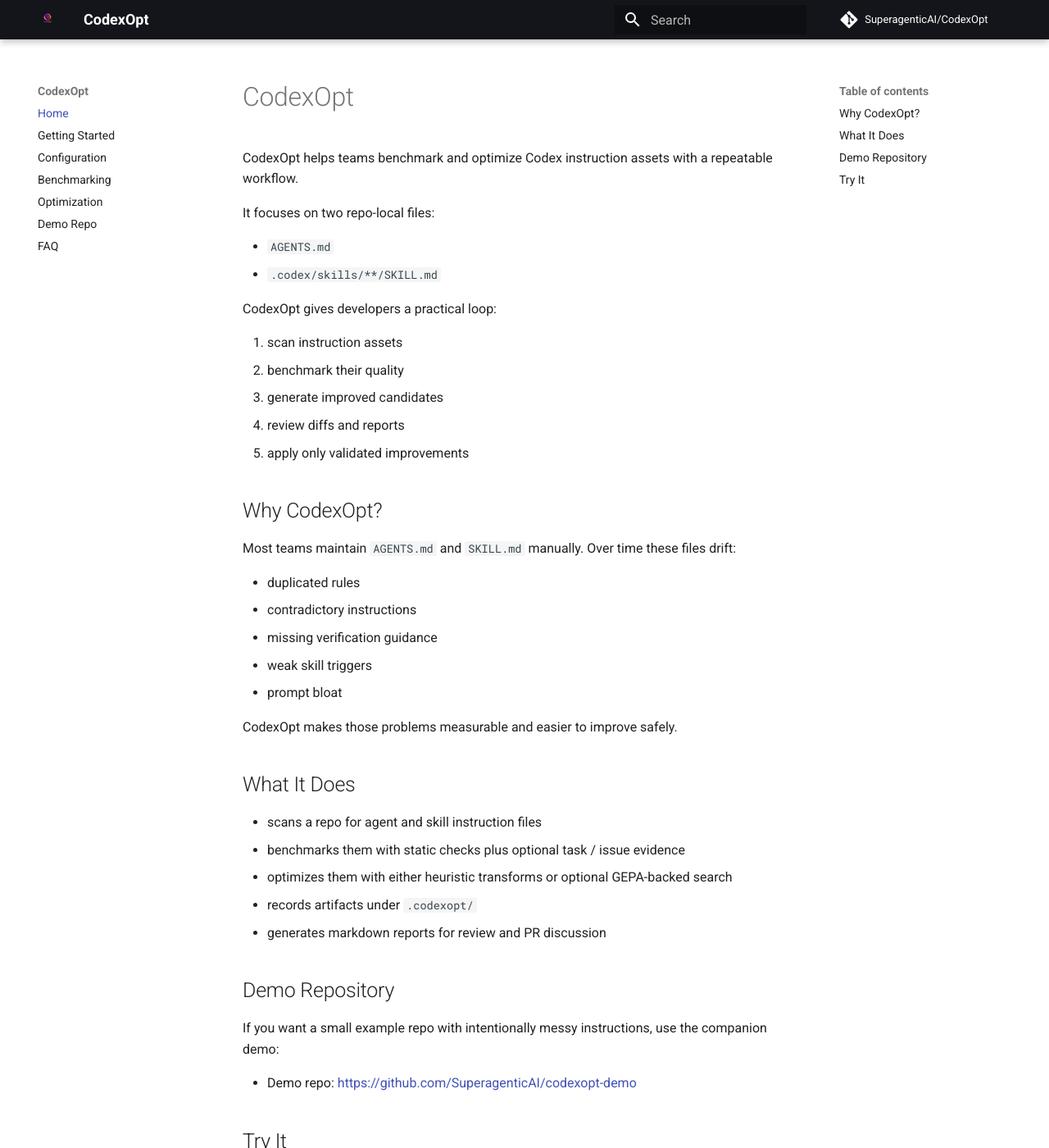
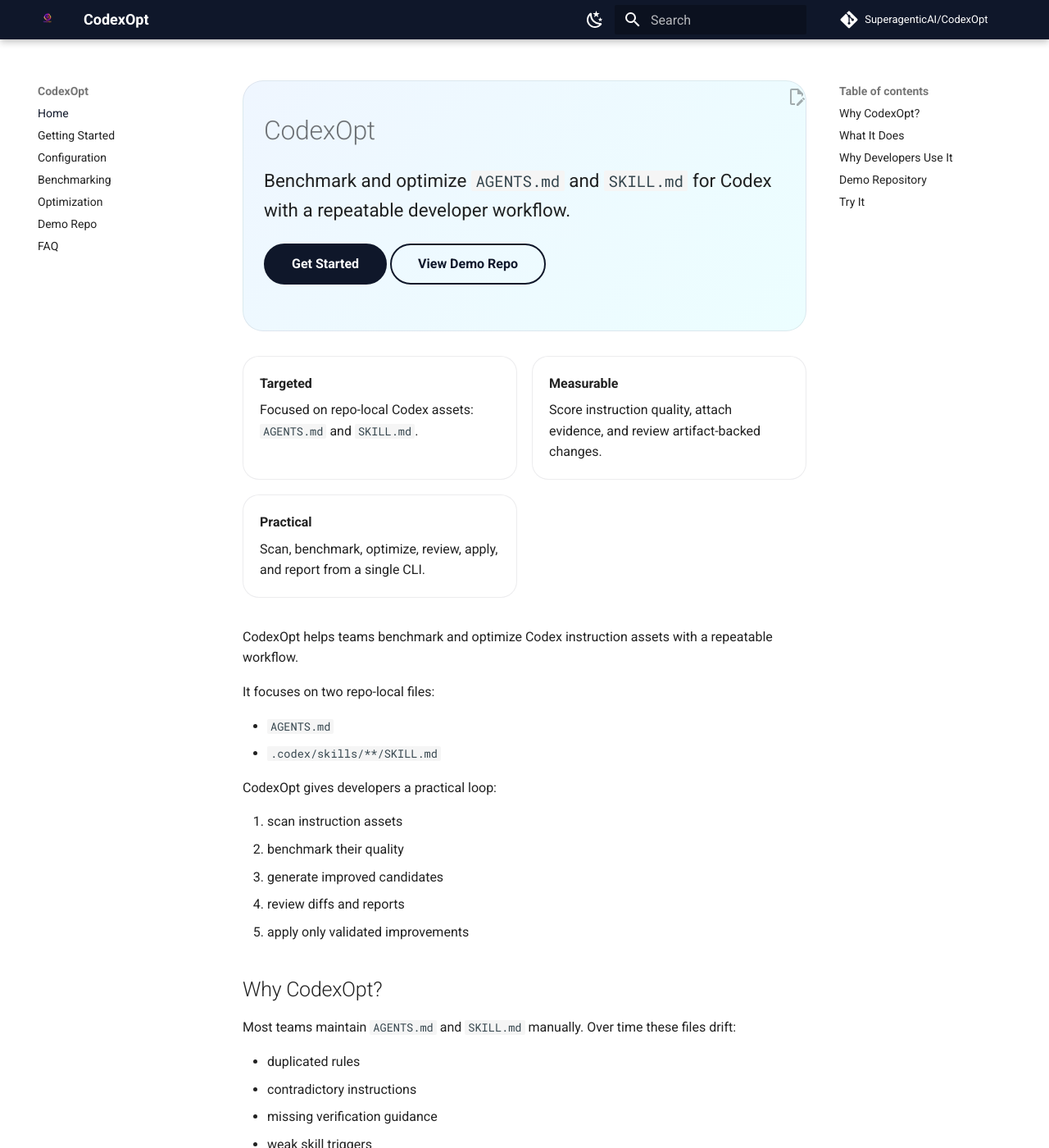
Before and after one commit to SuperagenticAI/CodexOpt, an MkDocs documentation site: the page built from docs/index.md, in a window 1280 px wide and 1400 px high. Shown: the whole window at 82% size. Built offline with MkDocs 1.6.1 and Material for MkDocs 9.7.7, drawn with Linux system fonts in a browser that asks for light colours; comment, search, counter and statistics services are not loaded; some of the changed text lies outside the part shown.

Commit message:
Polish MkDocs site design

```diff
--- a/docs/index.md
+++ b/docs/index.md
@@ -1,4 +1,28 @@
-# CodexOpt
+<section class="codexopt-hero">
+  <h1>CodexOpt</h1>
+  <p class="codexopt-lead">
+    Benchmark and optimize <code>AGENTS.md</code> and <code>SKILL.md</code> for Codex with a repeatable developer workflow.
+  </p>
+  <p>
+    <a class="md-button md-button--primary" href="getting-started/">Get Started</a>
+    <a class="md-button" href="https://github.com/SuperagenticAI/codexopt-demo">View Demo Repo</a>
+  </p>
+</section>
+
+<div class="codexopt-grid">
+  <div class="codexopt-card">
+    <strong>Targeted</strong>
+    Focused on repo-local Codex assets: <code>AGENTS.md</code> and <code>SKILL.md</code>.
+  </div>
+  <div class="codexopt-card">
+    <strong>Measurable</strong>
+    Score instruction quality, attach evidence, and review artifact-backed changes.
+  </div>
+  <div class="codexopt-card">
+    <strong>Practical</strong>
+    Scan, benchmark, optimize, review, apply, and report from a single CLI.
+  </div>
+</div>
 
 CodexOpt helps teams benchmark and optimize Codex instruction assets with a repeatable workflow.
 
@@ -35,6 +59,18 @@
 - records artifacts under `.codexopt/`
 - generates markdown reports for review and PR discussion
 
+## Why Developers Use It
+
+Instruction files tend to drift long before teams notice:
+
+- duplicated rules
+- contradictory constraints
+- weak testing guidance
+- vague skill triggers
+- prompt bloat
+
+CodexOpt gives developers a way to improve those files with something closer to a normal engineering loop than ad hoc prompt editing.
+
 ## Demo Repository
 
 If you want a small example repo with intentionally messy instructions, use the companion demo:
--- /dev/null
+++ b/docs/stylesheets/extra.css
@@ -0,0 +1,60 @@
+:root {
+  --md-primary-fg-color: #0f172a;
+  --md-primary-fg-color--light: #1e293b;
+  --md-primary-fg-color--dark: #020617;
+  --md-accent-fg-color: #0f766e;
+  --codexopt-hero-start: #eff6ff;
+  --codexopt-hero-end: #ecfeff;
+  --codexopt-card-border: rgba(15, 23, 42, 0.08);
+}
+
+[data-md-color-scheme="slate"] {
+  --md-primary-fg-color: #020617;
+  --md-primary-fg-color--light: #0f172a;
+  --md-primary-fg-color--dark: #000000;
+  --md-accent-fg-color: #5eead4;
+  --codexopt-hero-start: rgba(15, 23, 42, 0.92);
+  --codexopt-hero-end: rgba(8, 47, 73, 0.85);
+  --codexopt-card-border: rgba(148, 163, 184, 0.18);
+}
+
+.codexopt-hero {
+  padding: 2rem 1.25rem;
+  margin: 0 0 1.5rem 0;
+  border: 1px solid var(--codexopt-card-border);
+  border-radius: 1.25rem;
+  background: linear-gradient(135deg, var(--codexopt-hero-start), var(--codexopt-hero-end));
+}
+
+.codexopt-hero h1 {
+  margin-top: 0;
+  margin-bottom: 0.5rem;
+}
+
+.codexopt-lead {
+  font-size: 1.12rem;
+  max-width: 48rem;
+}
+
+.codexopt-grid {
+  display: grid;
+  grid-template-columns: repeat(auto-fit, minmax(220px, 1fr));
+  gap: 0.9rem;
+  margin: 1.25rem 0 1.75rem 0;
+}
+
+.codexopt-card {
+  padding: 1rem;
+  border: 1px solid var(--codexopt-card-border);
+  border-radius: 1rem;
+  background: color-mix(in srgb, var(--md-default-bg-color) 92%, transparent);
+}
+
+.codexopt-card strong {
+  display: block;
+  margin-bottom: 0.35rem;
+}
+
+.md-typeset .md-button {
+  border-radius: 999px;
+}
--- a/mkdocs.yml
+++ b/mkdocs.yml
@@ -10,15 +10,37 @@
   logo: assets/codexopt_logo.png
   favicon: assets/codexopt_favicon.png
   features:
+    - navigation.instant
     - navigation.sections
     - navigation.top
+    - navigation.footer
     - content.code.copy
+    - content.action.edit
     - search.suggest
     - search.highlight
   palette:
     - scheme: default
-      primary: black
-      accent: blue
+      primary: custom
+      accent: custom
+      toggle:
+        icon: material/weather-night
+        name: Switch to dark mode
+    - scheme: slate
+      primary: custom
+      accent: custom
+      toggle:
+        icon: material/weather-sunny
+        name: Switch to light mode
+
+extra:
+  social:
+    - icon: fontawesome/brands/github
+      link: https://github.com/SuperagenticAI/CodexOpt
+    - icon: material/play-box
+      link: https://github.com/SuperagenticAI/codexopt-demo
+
+extra_css:
+  - stylesheets/extra.css
 
 markdown_extensions:
   - admonition
@@ -31,6 +53,8 @@
   - pymdownx.superfences
   - pymdownx.tabbed:
       alternate_style: true
+  - pymdownx.critic
+  - pymdownx.details
 
 nav:
   - Home: index.md
```
